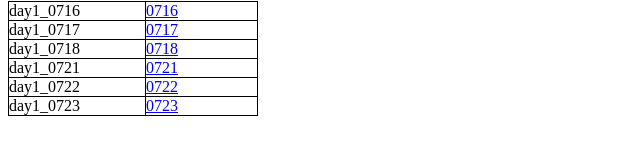
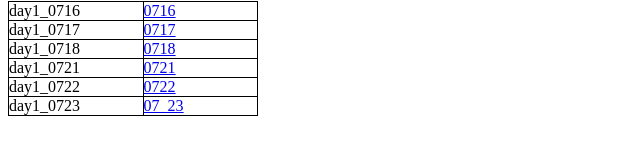
Before and after one commit to dongdong-byte/html2507, a plain HTML site: page index.html in a window 1280 px wide. Shown: the part 124-278 px from the top of the page, 0-640 px from the left. Drawn offline with Linux system fonts and the light colour scheme.

Commit message:
Update index.html

```diff
--- a/index.html
+++ b/index.html
@@ -54,7 +54,7 @@
         </tr>
         <tr>
             <td>day1_0723</td>
-            <td><a href="./work/index_0723.html">0723</a></td>
+            <td><a href="./work/index_0723.html">07_23</a></td>
 
 
         </tr>
```
